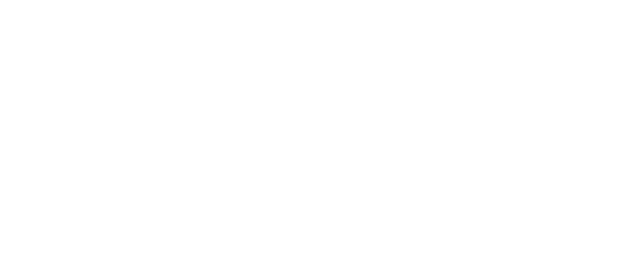
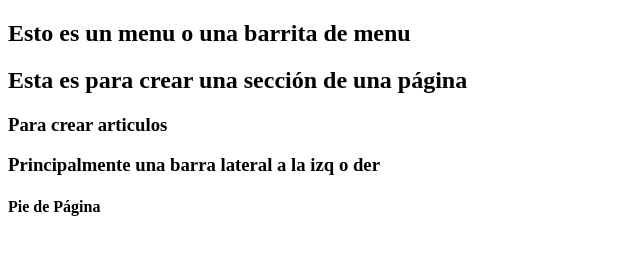
Before and after one commit to MelissaAnaxiranny/4IV9-PSW-Ortiz-Lorenzo-Melissa, a plain HTML site: page index.html in a window 1280 px wide. Shown: the whole page, without its empty margins (0-640 px from the left). Drawn offline with Linux system fonts and the light colour scheme.

Commit message:
Primera Página Web

```diff
--- a/index.html
+++ b/index.html
@@ -7,6 +7,20 @@
     <title>Document</title>
 </head>
 <body>
-
+    <nav>
+        <h1>Esto es un menu o una barrita de menu</h1>
+    </nav>
+    <section>
+        <h2>Esta es para crear una sección de una página</h2>
+        <article>
+            <h3>Para crear articulos</h3>
+        </article>
+        <aside>
+            <h3>Principalmente una barra lateral a la izq o der</h3>
+        </aside>
+    </section>
+    <footer>
+        <h4>Pie de Página</h4>
+    </footer>
 </body>
 </html>
```
